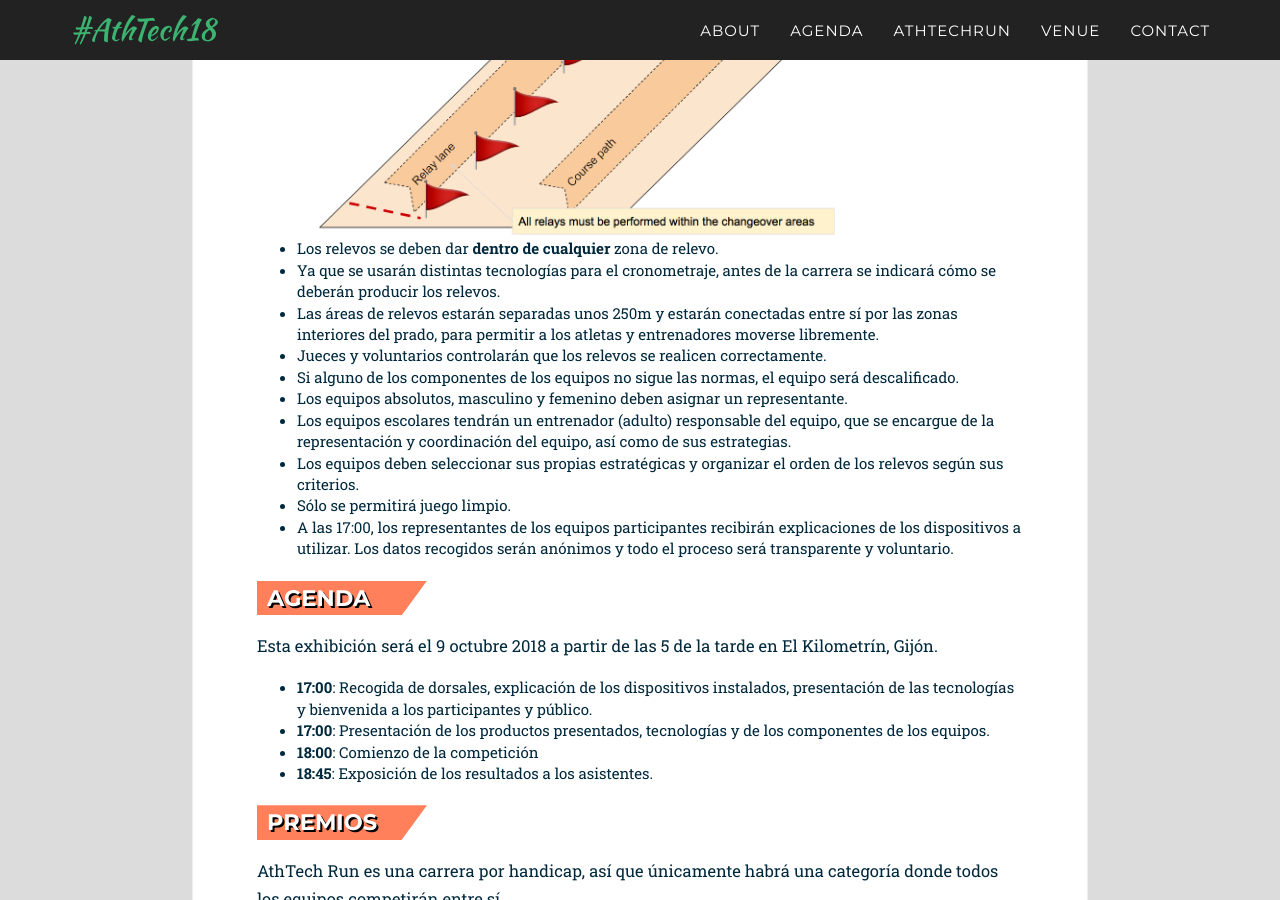
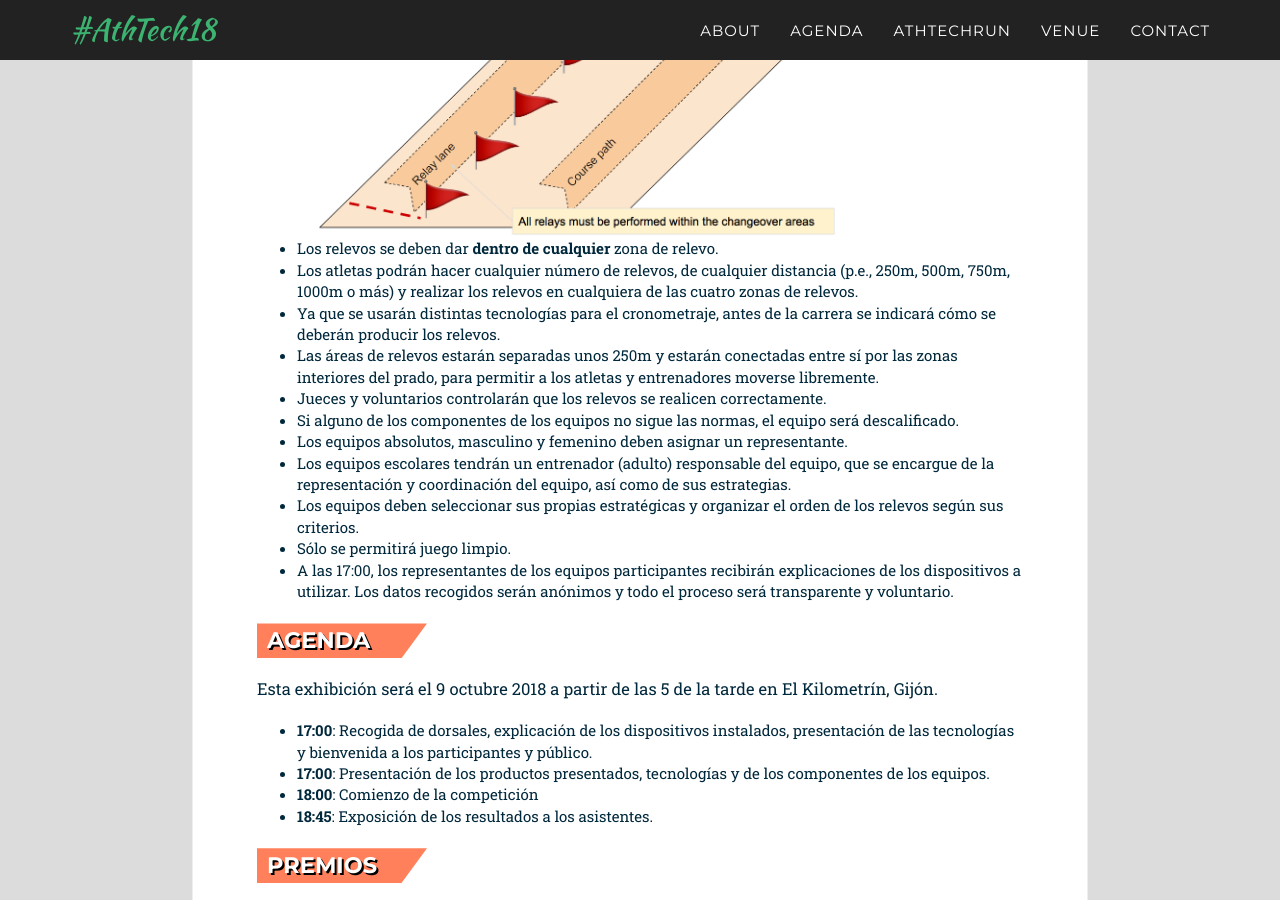
Before and after one commit to openath/athtech, a Jekyll site: the page built from _2018_pages/run_es.html, in a window 1280 px wide and 900 px high, scrolled down 2138 px. Built offline with Jekyll 4.4.1, drawn with Linux system fonts in a browser that asks for light colours; some web fonts are replaced.

Commit message:
More info about the race

```diff
--- a/_2018_pages/run_es.html
+++ b/_2018_pages/run_es.html
@@ -92,6 +92,7 @@ title: AthTech Run
           <li>Habrá cuatro (4) áreas de relevo (changeover areas), marcadas con conos o balizas. En estas cuatro zonas es donde se realizarán los relevos. Se puede usar cualquiera, tantas veces como se desee.<br>
             <img style="max-width: 80%;" src="/css/2018_style/img/run/changeover_area.png" alt="Áreas de relevo separadas por conos de tráfico"/></li>
           <li>Los relevos se deben dar <strong>dentro de cualquier</strong> zona de relevo.</li>
+          <li>Los atletas podrán hacer cualquier número de relevos, de cualquier distancia (p.e., 250m, 500m, 750m, 1000m o más) y realizar los relevos en cualquiera de las cuatro zonas de relevos.</li>
           <li>Ya que se usarán distintas tecnologías para el cronometraje, antes de la carrera se indicará cómo se deberán producir los relevos.</li>
           <li>Las áreas de relevos estarán separadas unos 250m y estarán conectadas entre sí por las zonas interiores del prado, para permitir a los atletas y entrenadores moverse libremente.</li>
           <li>Jueces y voluntarios controlarán que los relevos se realicen correctamente.</li>
```
